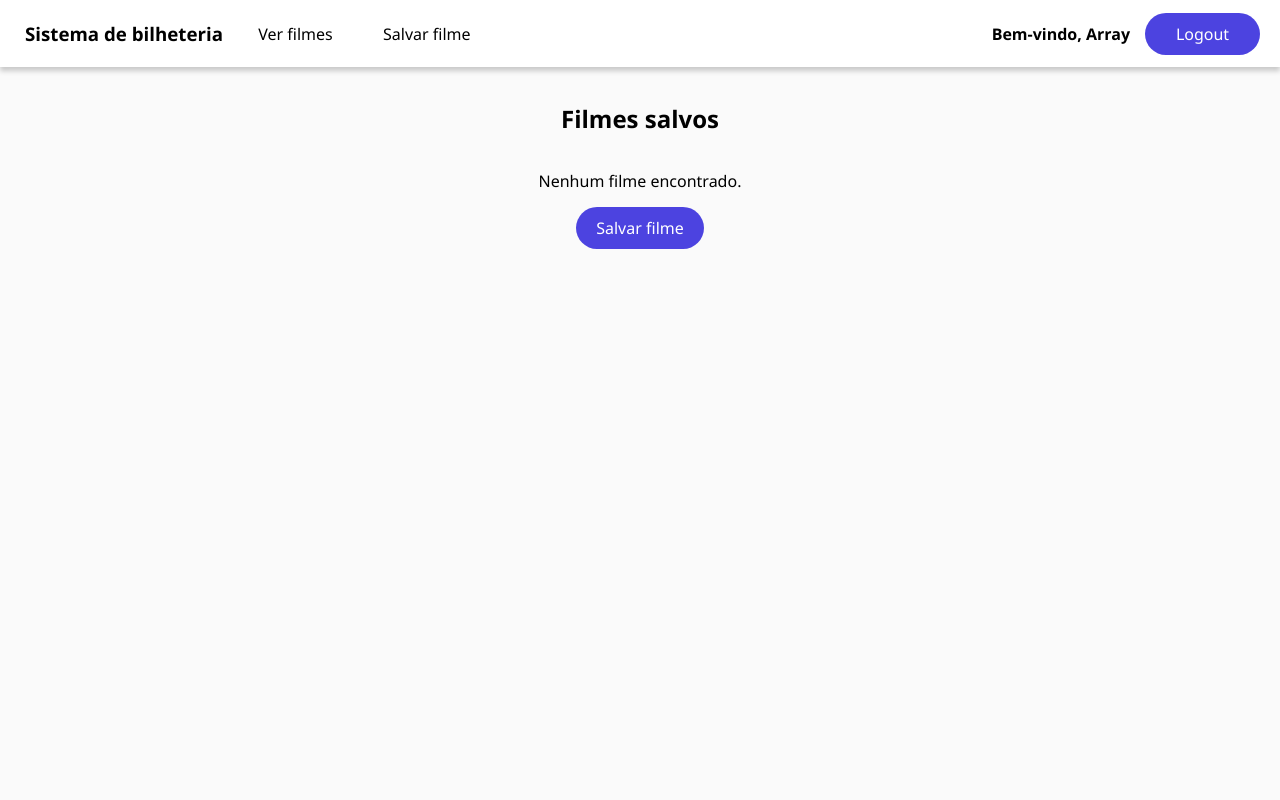
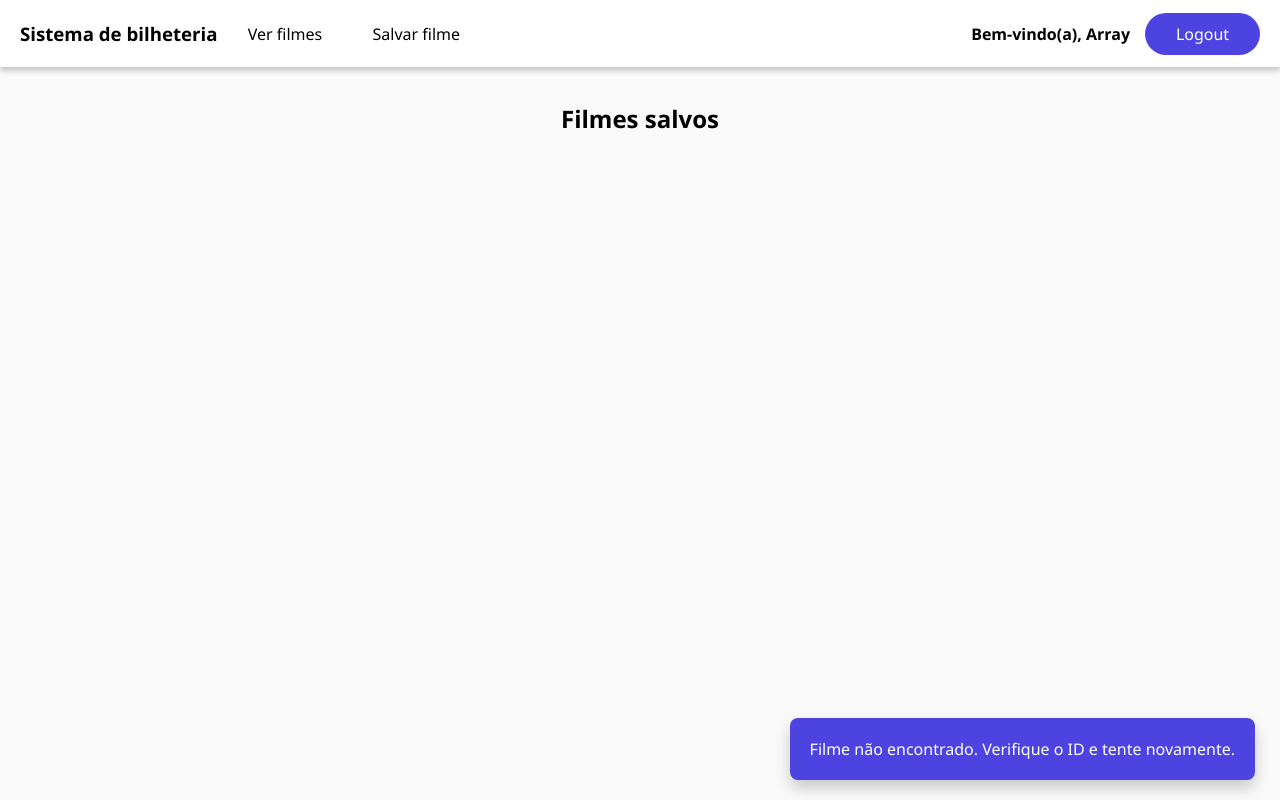
Before and after one commit to UnfairerList50/A1-PHP, a PHP site: page /listar.php?code=5 in a window 1280 px wide. Run offline with PHP 8.4, Linux system fonts and the light colour scheme; the visitor is signed in with stand-in values (Sample User, id 1); data that the repository does not hold is empty.

Commit message:
Correção de erros

```diff
--- a/autenticacao_usuario.php
+++ b/autenticacao_usuario.php
@@ -1,5 +1,6 @@
 <?php session_start();
+
 if (!isset($_SESSION['usuario']) || !isset($_SESSION['senha'])) {
-    header('location:index.php?code=1');
+    header('location:index.php?code=3');
     exit();
 }
--- a/css/style.css
+++ b/css/style.css
@@ -2,17 +2,24 @@
     font-family: 'Segoe UI', Tahoma, Geneva, Verdana, sans-serif;
 }
 
+
+body, html {
+    height: 100%;
+}
+
 body {
     margin: 0;
+    padding: 0;
     background-color: #fafafa;
-    display: flex;
-    justify-content: start;
-    flex-direction: column;
 }
 
 .bg {
+    width: 100%;
     height: 100vh;
     justify-content: center;
+    align-items: center;
+    display: flex;
+    flex-direction: column;
 }
 
 .btn {
@@ -87,6 +94,11 @@
     border-radius: 8px;
 }
 
+.primary {
+    height: 80vh;
+    width: 100vw;
+}
+
 .form {
     margin: 0;
     display: flex;
@@ -107,18 +119,18 @@
     gap: 12px;
 }
 
-.txt {
+.label {
     margin: 5px;
 }
 
-.erro {
+.ico {
+    width: 20%;
     margin: 5px;
-    color: #d10e0e;
 }
 
-.ico {
-    height: 80px;
-    margin: 5px;
+.icoprimary {
+    width: 20%;
+    margin: 15px;
 }
 
 .table {
@@ -154,7 +166,14 @@
     gap: 10px;
 }
 
-.navitem .btn {
+.navlogo {
+    font-size: 14pt;
+    font-weight: bold;
+    color: #000000;
+    text-decoration: none;
+}
+
+.navbar .btn {
     min-width: 75px;
 }
 
@@ -170,3 +189,16 @@
 .link:hover {
     text-decoration: underline;
 }
+
+.toast {
+    display: block;
+    max-width: 35%;
+    border-radius: 8px;
+    color: #ffffff;
+    background-color: #4C43E0;
+    box-shadow: 0 8px 16px #00000033;
+    padding: 15px;
+    position: fixed;
+    bottom: 20px;
+    right: 25px;
+}
--- a/funcoes.php
+++ b/funcoes.php
@@ -10,6 +10,7 @@
             return true;
         }
     }
+    return false;
 }
 
 function tratar_retorno()
@@ -21,37 +22,35 @@
     switch ((int)$_GET['code']) {
 
         case 0:
-            return [
-                'sucesso' => true,
-                'mensagem' => 'Operação realizada com sucesso.'
-            ];
+            return 'Operação realizada com sucesso.';
             break;
 
         case 1:
-            return [
-                'sucesso' => false,
-                'mensagem' => 'Você não tem permissão para acessar a página de destino. Faça login e tente novamente.'
-            ];
+            return 'Preencha todos os campos do formulário.';
             break;
 
         case 2:
-            return [
-                'sucesso' => false,
-                'mensagem' => 'Erro ao acessar o banco de dados. Tente novamente mais tarde, ou contate o administrador do sistema.'
-            ];
+            return 'Usuário ou senha inválidos.';
             break;
+
         case 3:
-            return [
-                'sucesso' => false,
-                'mensagem' => 'Filme não encontrado. Verifique o ID e tente novamente.'
-            ];
+            return 'Você não tem permissão para acessar a página de destino. Faça login e tente novamente.';
             break;
 
         case 4:
-            return [
-                'sucesso' => false,
-                'mensagem' => 'Preencha todos os campos do formulário.'
-            ];
+            return 'Erro ao acessar o banco de dados. Tente novamente mais tarde, ou contate o administrador do sistema.';
+            break;
+
+        case 5:
+            return 'Filme não encontrado. Verifique o ID e tente novamente.';
+            break;
+
+        case 6:
+            return 'Não há filmes salvos.';
+            break;
+
+        case 7:
+            return 'Usuário já cadastrado.';
             break;
     }
 }
--- a/header.php
+++ b/header.php
@@ -1,17 +1,17 @@
 <header>
     <ul class="navbar">
         <li>
-            <h3 class="navitem txt">Sistema de bilheteria</h3>
+            <a class="navlogo" href="home.php" title="Ir para o início">Sistema de bilheteria</a>
         </li>
-        <li class="navitem">
+        <li>
             <a class="btn" href="listar.php">Ver filmes</a>
         </li>
-        <li class="navitem">
+        <li>
             <a class="btn" href="salvar.php">Salvar filme</a>
         </li>
         <li class="navlogout">
-            <h4 class="navitem txt">Bem-vindo, <?= $_SESSION['usuario'] ?></h4>
+            <h4 class="label">Bem-vindo(a), <?= $_SESSION['usuario'] ?></h4>
         </li>
-        <li class="navitem"><a class="btn btnprimary" href="logout.php">Logout</a></li>
+        <li><a class="btn btnprimary" href="logout.php">Logout</a></li>
     </ul>
 </header>
--- a/home.php
+++ b/home.php
@@ -12,6 +12,11 @@
 
 <body>
     <?php include 'header.php'; ?>
+    <section class="container primary">
+        <img class="icoprimary" src="ico/movie.svg" alt="">
+        <h1 class="label">Bem-vindo ao sistema de bilheteria</h1>
+        <p class="label">Crie, edite ou apague a lista de filmes disponíveis no cinema.</p>
+    </section>
 </body>
 
 </html>
--- a/listar.php
+++ b/listar.php
@@ -2,7 +2,7 @@
 require_once 'autenticacao_usuario.php';
 require_once 'funcoes.php';
 
-$retorno = tratar_retorno();
+if (!isset($_GET['code']) || $_GET['code'] == 0) {
     try {
         $conn = mysqli_connect('localhost', 'root', '', 'cinema');
 
@@ -13,14 +13,18 @@
         mysqli_execute($stmt);
         $resultado = mysqli_stmt_get_result($stmt);
 
-    $filmes = [];
+        if (mysqli_num_rows($resultado) <= 0) {
+            header('Location: listar.php?code=6');
+            exit;
+        }
+
         while ($linha = mysqli_fetch_assoc($resultado)) {
             $filmes[] = $linha;
         }
     } catch (mysqli_sql_exception $e) {
-    !isset($conn) ?: mysqli_close($conn);
-    header('Location: listar.php?code=2');
+        header('Location: listar.php?code=4');
         exit;
+    }
 }
 ?>
 <!DOCTYPE html>
@@ -31,25 +35,17 @@
     <meta name="viewport" content="width=device-width, initial-scale=1.0">
     <link rel="stylesheet" href="css/style.css">
     <link rel="shortcut icon" href="ico/camera-reels-fill.svg" type="image/x-icon">
-    <title>Início</title>
+    <title>Ver filmes salvos</title>
 </head>
 
 <body>
-    <?php include 'header.php'; ?>
+    <?php include 'header.php';
+    include 'toast.php'; ?>
     <section class="container">
         <h1>Filmes salvos</h1>
-        <?php
-        if (empty($filmes)) {
-            echo '<p class="txt">Nenhum filme encontrado.</p>';
-            echo '<a class="btn btnprimary" href="salvar.php">Salvar filme</a>';
+        <?php if (!isset($filmes)) {
             exit;
-        }
-        if (isset($retorno)) {
-            echo '<p class=' . ($retorno['sucesso'] ? 'txt' : 'erro') . '>' . $retorno["mensagem"] . '</p>';
-            echo '<a class="btn btnprimary" href="home.php">Ir ao início</a>';
-            exit;
-        }
-        ?>
+        } ?>
         <table class="table">
             <thead>
                 <tr>
--- /dev/null
+++ b/toast.php
@@ -0,0 +1,7 @@
+<?php
+$retorno = tratar_retorno();
+if (isset($retorno)) {
+    echo '<div class="toast">
+    <p class="label">' . $retorno . '</p>
+    </div>';
+}
```
Also changed, not shown: criar_usuario.php (renamed from cadastrar_usuario.php, +17 -12 lines), editar.php (+11 -29 lines), excluir.php (+2 -6 lines), index.php (+10 -16 lines), salvar.php (+4 -13 lines), ico/movie.svg (added). Lines whose indentation alone changed are shown as unchanged.
